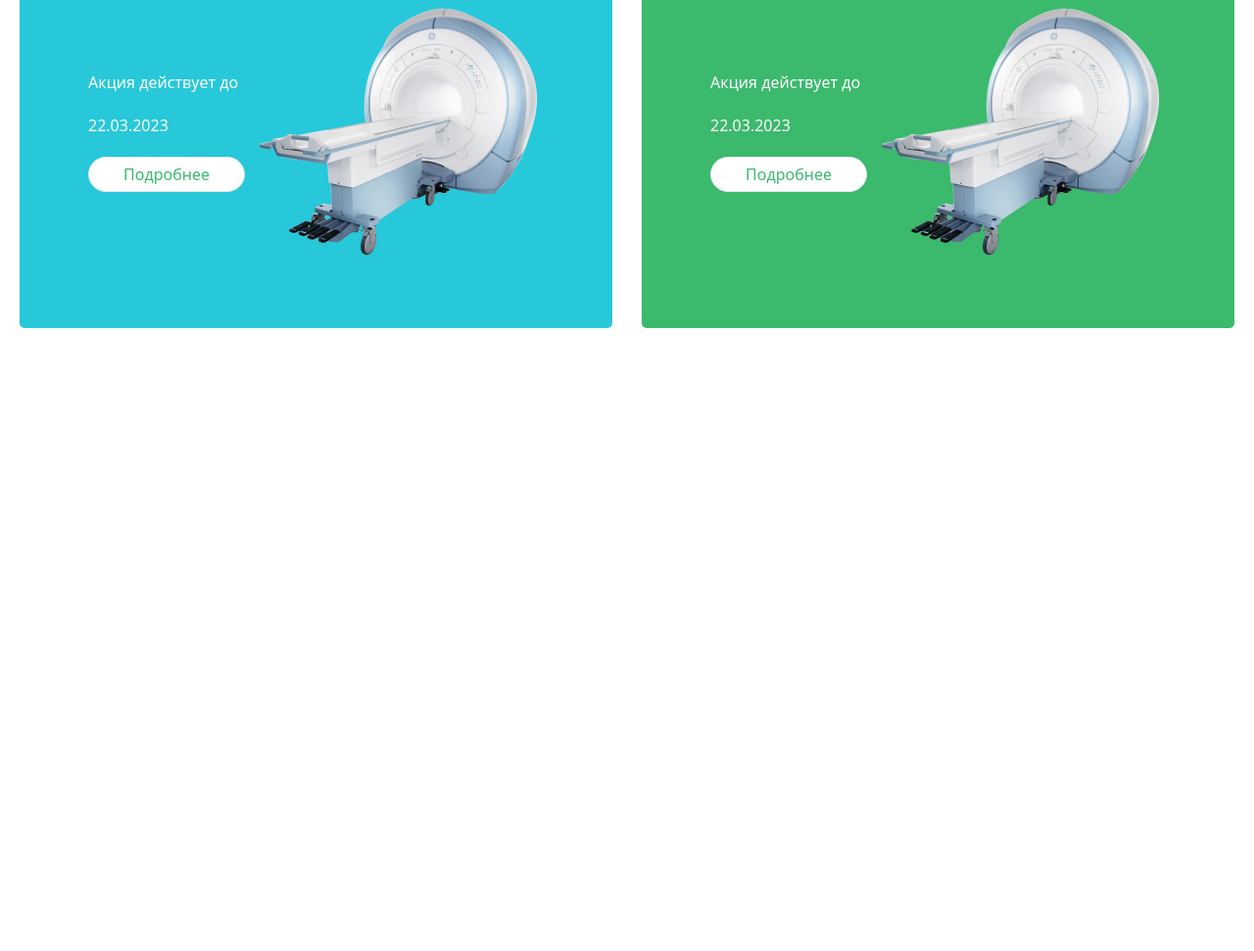
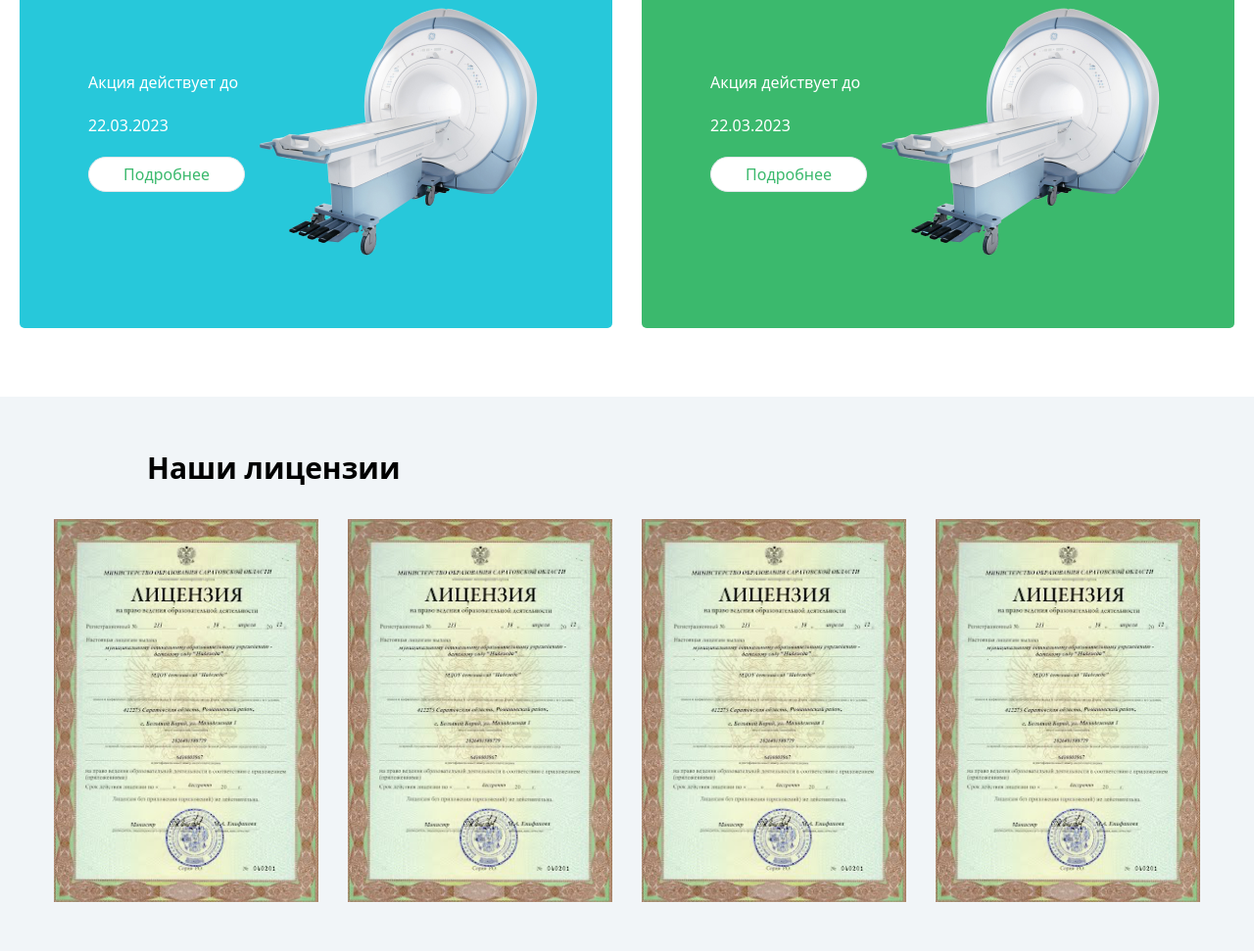
Before and after one commit to Shahnavoz/EXAM, a website: page src/index_P3.html in a window 1280 px wide. Shown: the part 2106-3077 px from the top of the page at 98% size. Before the commit the page ends 2461 px from the top, so only its background shows below. Drawn offline with Linux system fonts and the light colour scheme.

Commit message:
the licens part is added

```diff
--- a/src/index_P3.html
+++ b/src/index_P3.html
@@ -295,11 +295,6 @@
             </div>
         </aside>
 
-
-
-
-
-
         </section>
     </header>
 
@@ -316,7 +311,7 @@
 
 
 
-    <!-- <section class="p-[20px] bg-[#F1F5F8] mt-[50px] px-[20px] py-[50px]">
+     <section class="p-[20px] bg-[#F1F5F8] mt-[50px] px-[20px] py-[50px]">
         <h1 class="text-[30px] font-bold ml-[130px] mb-[30px]">Наши лицензии</h1>
         <article class="flex flex-wrap gap-[30px] lg:flex-row lg:justify-center">
             <img src="../src/img/image 7 (2).png" alt="">
@@ -326,7 +321,7 @@
         </article>
     </section>
 
-    <section
+ <!--   <section
         class="max-w-[1140px] rounded-[60px] m-auto bg-[#272727] p-[20px] lg:flex lg:justify-between lg:items-center lg:mt-[250px]">
         <aside class="text-white flex flex-col gap-[20px]">
             <h1 class="text-[40px]">Хотите, мы Вам перезвоним?</h1>
```
